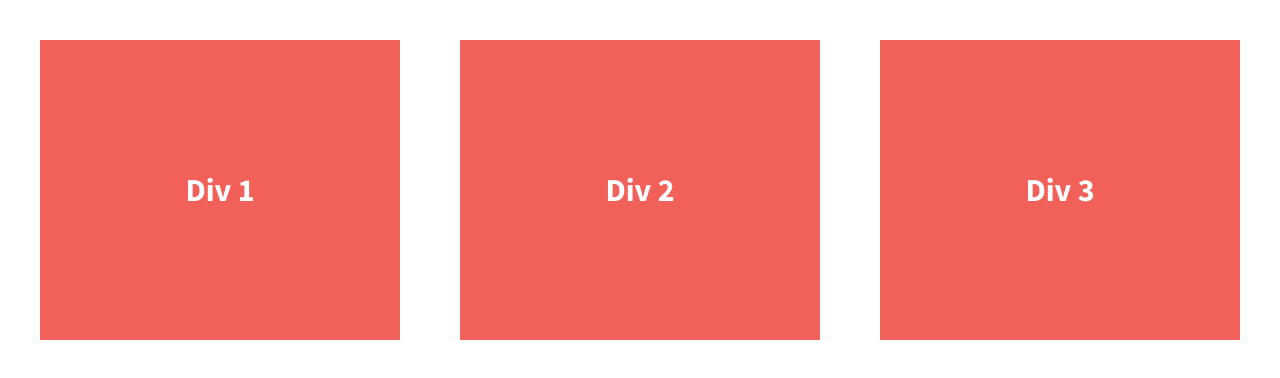
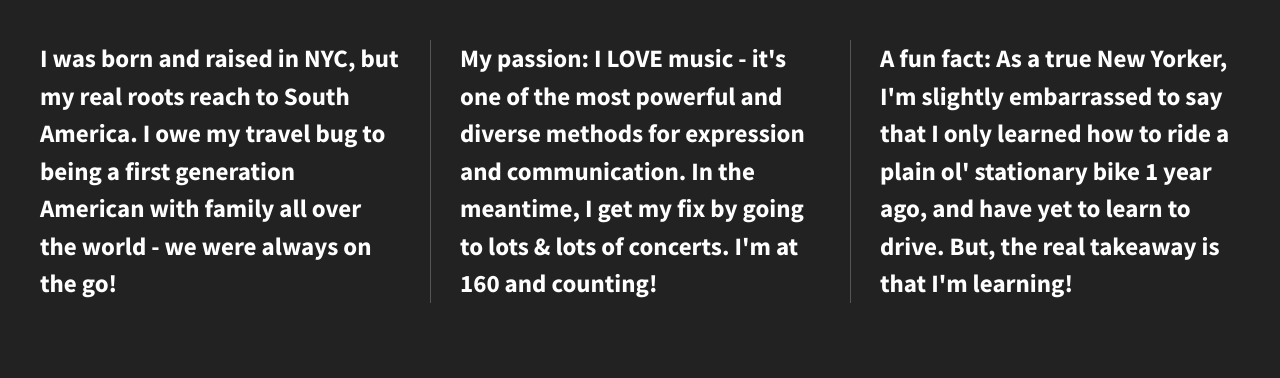
Before and after one commit to MeganMcLaughlin87/07.01-206-divs-flexbox-starter, a plain HTML site: page index.html in a window 1280 px wide. Drawn offline with nearby package versions, Linux system fonts and the light colour scheme.

Commit message:
Added content to .div-1, .div-2, and .div-3. Added borders.

```diff
--- a/css/main.css
+++ b/css/main.css
@@ -97,12 +97,14 @@ textarea {
 
 
 html {
-  background-color: #fff;
+  background-color: #222;
   height: 100%;
+  width: 100%;
 }
 
 body {
   font-family: 'Source Sans Pro', sans-serif;
+  font-weight: 700;
   padding: 2em;
   font-size: 1.25em;
   height: 100%;
@@ -111,6 +113,7 @@ body {
 .wrapper {
   /*add display:flex and set justify-content to space-between*/
   display: flex;
+  flex-flow: row wrap;
   justify-content: space-between;
   font-weight: 700;
 }
@@ -120,14 +123,17 @@ body {
   display: flex;
   justify-content: center;
   align-items: center;
-  width: 30%;
+  /*width: 30%;*/
   color: #fff;
   line-height: 1.5em;
-  font-size: 1.6em;
-  background-color: #f16059;
-  height: 300px;
+  font-size: 1.25em;
+  height: auto;
 }
 
+.wrapper span {
+    font-family: 'Lora' sans-serif;
+    font-size: 1.3em;
+}
 
 
 
@@ -210,7 +216,16 @@ body {
    These examples override the primary ('mobile first') styles.
    Modify as content requires.
    ========================================================================== */
+@media all and (min-width: 1200px) {
+    .div-1, .div-2, .div-3 {
+        flex-basis: 30%;
+    }
 
+    .div-1, .div-2 {
+        border-right: 1px solid #555;
+        padding-right: 30px;
+    }
+}
 @media print,
        (-webkit-min-device-pixel-ratio: 1.25),
        (min-resolution: 1.25dppx),
--- a/index.html
+++ b/index.html
@@ -1,5 +1,6 @@
 <!doctype html>
 <html class="no-js" lang="">
+
 <head>
     <meta charset="utf-8">
     <meta http-equiv="x-ua-compatible" content="ie=edge">
@@ -16,6 +17,7 @@
     <link href='http://fonts.googleapis.com/css?family=Lora:700' rel='stylesheet' type='text/css'>
     <link href='http://fonts.googleapis.com/css?family=Source+Sans+Pro:400,700' rel='stylesheet' type='text/css'>
 </head>
+
 <body>
     <!--[if lt IE 8]>
             <p class="browserupgrade">You are using an <strong>outdated</strong> browser. Please <a href="http://browsehappy.com/">upgrade your browser</a> to improve your experience.</p>
@@ -23,13 +25,16 @@
 
     <section class="wrapper">
         <div class="div-1">
-                Div 1
+            I was born and raised in NYC, but my real roots reach to South America. I owe my travel bug to being a first
+            generation American with family all over the world - we were always on the go!
         </div>
         <div class="div-2">
-                Div 2
+            My passion: I LOVE music - it's one of the most powerful and diverse methods for expression and
+            communication. In the meantime, I get my fix by going to lots & lots of concerts. I'm at 160 and counting!
         </div>
         <div class="div-3">
-                Div 3
+            A fun fact: As a true New Yorker, I'm slightly embarrassed to say that I only learned how to ride a plain
+            ol' stationary bike 1 year ago, and have yet to learn to drive. But, the real takeaway is that I'm learning!
         </div>
     </section>
 
@@ -40,12 +45,15 @@
 
     <!-- Google Analytics: change UA-XXXXX-X to be your site's ID. -->
     <script>
-            (function(b,o,i,l,e,r){b.GoogleAnalyticsObject=l;b[l]||(b[l]=
-            function(){(b[l].q=b[l].q||[]).push(arguments)});b[l].l=+new Date;
-            e=o.createElement(i);r=o.getElementsByTagName(i)[0];
-            e.src='https://www.google-analytics.com/analytics.js';
-            r.parentNode.insertBefore(e,r)}(window,document,'script','ga'));
-            ga('create','UA-XXXXX-X','auto');ga('send','pageview');
+            (function (b, o, i, l, e, r) {
+                b.GoogleAnalyticsObject = l; b[l] || (b[l] =
+                    function () { (b[l].q = b[l].q || []).push(arguments) }); b[l].l = +new Date;
+                e = o.createElement(i); r = o.getElementsByTagName(i)[0];
+                e.src = 'https://www.google-analytics.com/analytics.js';
+                r.parentNode.insertBefore(e, r)
+            }(window, document, 'script', 'ga'));
+        ga('create', 'UA-XXXXX-X', 'auto'); ga('send', 'pageview');
     </script>
 </body>
+
 </html>
```
Lines whose indentation alone changed are shown as unchanged.
